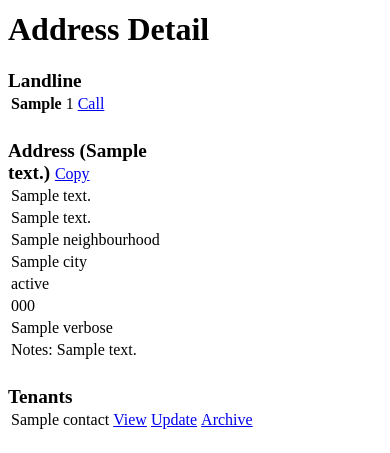
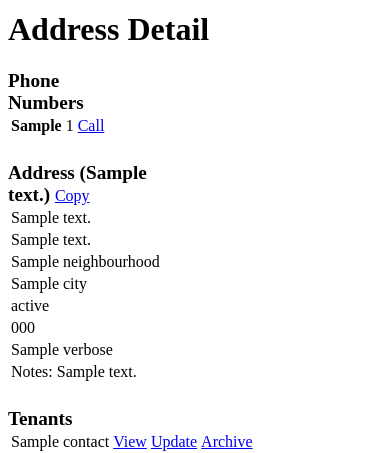
Before and after one commit to notteddydev/reimagined_lamp, a Django app: template address_book/templates/address_book/address_detail.html in a window 390 px wide. Shown: the part 64-517 px from the top of the page. Run offline with Django 5.2, Linux system fonts and the light colour scheme; the template is opened without the code that fills it: most values are stand-ins (such as "Sample title", 1, 10 or a date in 2020).

Commit message:
Update address_detail.html to loop through associated phonenumbers for Address.

```diff
--- a/address_book/templates/address_book/address_detail.html
+++ b/address_book/templates/address_book/address_detail.html
@@ -11,18 +11,22 @@
 {% block header %}Address Detail{% endblock header %}
 
 {% block content %}
-    {% if object.landline_id %}
+    {% if address.phonenumber_set.all|length %}
         <section>
             <table>
-                <caption>Landline</caption>
+                <caption>Phone Numbers</caption>
                 <tbody>
-                    <tr>
-                        <th>{{ object.landline.type_hr }}</th>
-                        <td>{{ object.landline.number }}</td>
-                        <td>
-                            <a href="{{ object.landline.tel_href }}" target="_blank">Call</a>
-                        </td>
-                    </tr>
+                    {% for phone_number in address.phonenumber_set.all %}
+                        <tr>
+                            <th {% if phone_number.archived %} class="linethrough" {% endif %}>{{ phone_number.type_hr }}</th>
+                            <td {% if phone_number.archived %} class="linethrough" {% endif %}>{{ phone_number.number }}</td>
+                            <td>
+                                {% if not phone_number.archived %}
+                                    <a href="{{ phone_number.tel_href }}" target="_blank">Call</a>
+                                {% endif %}
+                            </td>
+                        </tr>
+                    {% endfor %}
                 </tbody>
             </table>
         </section>
```
